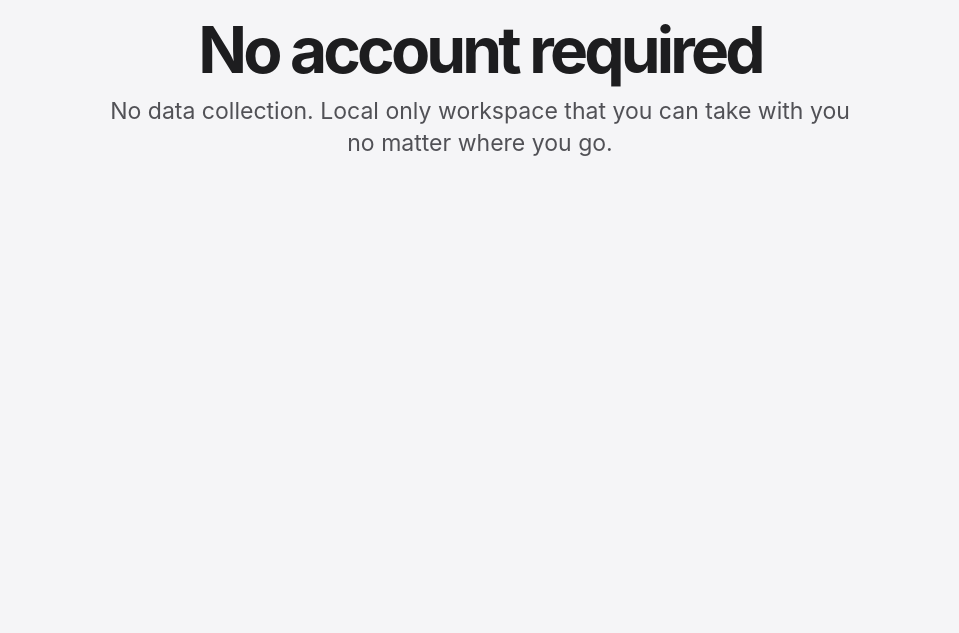
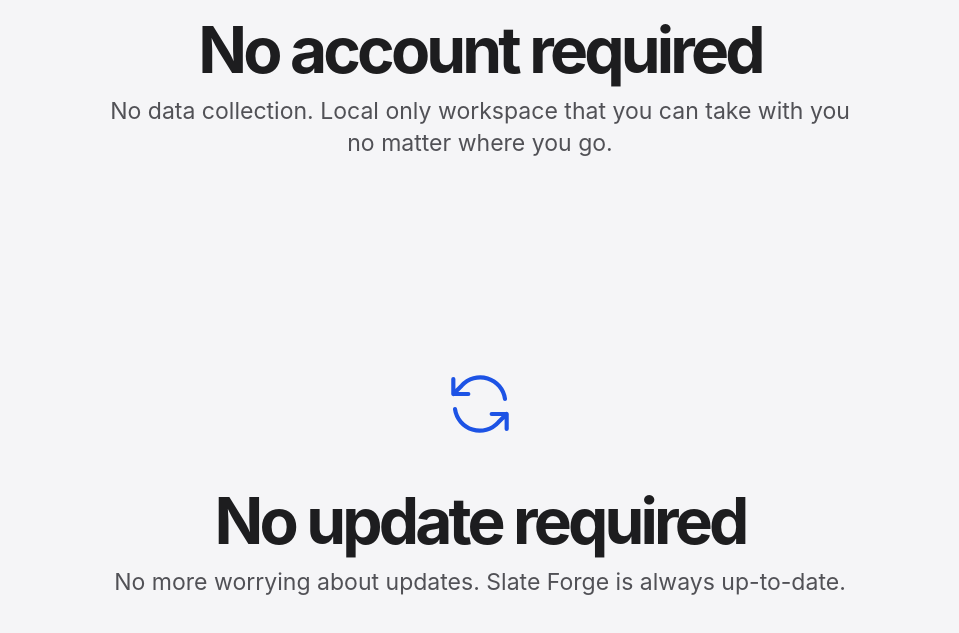
Before and after one commit to iiankehn/slate-r2-android, a plain HTML site: page index.html in a window 1280 px wide. Shown: the part 2996-3629 px from the top of the page, without its empty margins (160-1119 px from the left). Before the commit the page ends 3258 px from the top, so only its background shows below. Drawn offline with Linux system fonts and the light colour scheme.

Commit message:
Add the no-update-required showcase section

```diff
--- a/index.html
+++ b/index.html
@@ -177,6 +177,15 @@
       </figure>
       <p>No data collection. Local only workspace that you can take with you no matter where you go.</p>
     </section>
+    <section class="design-pdf" aria-labelledby="updates-title">
+      <figure>
+        <svg width="80" height="80" viewBox="0 0 48 48" fill="none" stroke="var(--focus)" stroke-width="2.5" stroke-linecap="round" stroke-linejoin="round" aria-hidden="true" focusable="false">
+          <path d="M39 21A15 15 0 0 0 13 13L8 18m0-9v9h9M9 27a15 15 0 0 0 26 8l5-5m0 9v-9h-9"/>
+        </svg>
+        <figcaption><h2 id="updates-title">No update required</h2></figcaption>
+      </figure>
+      <p>No more worrying about updates. Slate Forge is always up-to-date.</p>
+    </section>
   </main>
 </body>
 </html>
```
